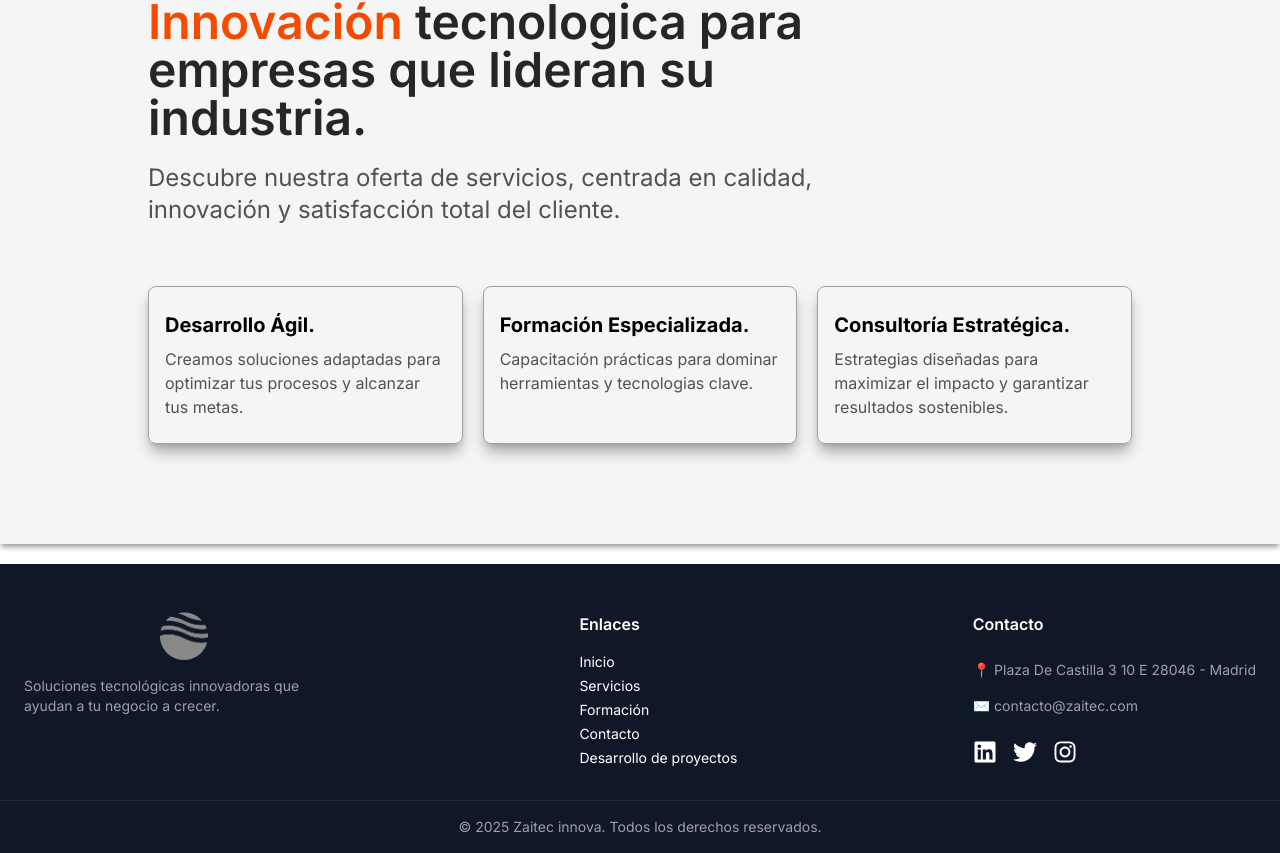
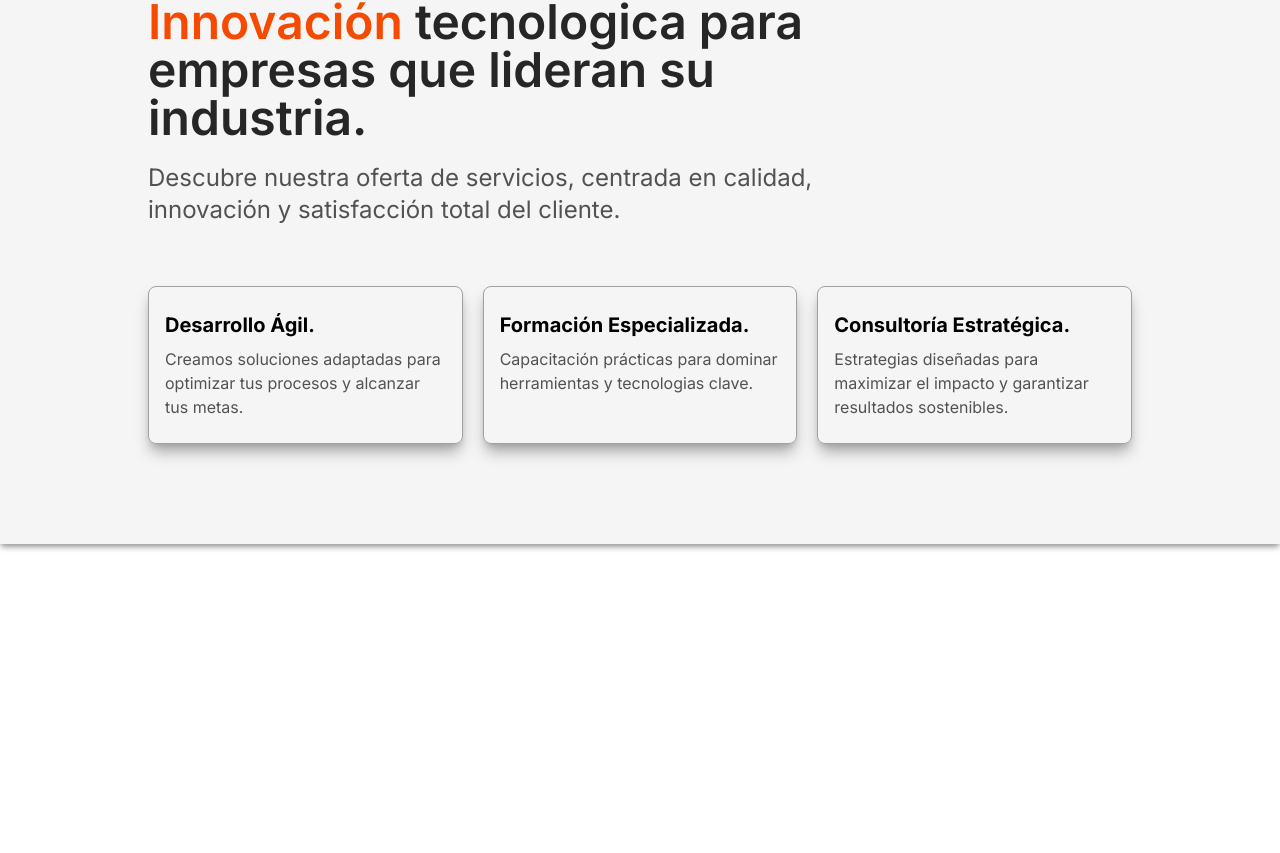
Before and after one commit to ZaitecS25-Internship-projects/I_S25_Web_Zaitec, a React (Vite) app: page / in a window 1280 px wide. Shown: the part 662-1515 px from the top of the page. After the commit the page ends 1226 px from the top, so only its background shows below. Built offline with nearby package versions, Linux system fonts and the light colour scheme.

Commit message:
Update main.tsx
eliminado el footer de aqui

```diff
--- a/src/main.tsx
+++ b/src/main.tsx
@@ -3,12 +3,12 @@ import { createRoot } from 'react-dom/client'
 import { RouterProvider } from 'react-router-dom'
 import './index.css'
 import { routerApp } from './router'
-import Footer from "./components/Footer"
+
 
 //! Cargar el routerApp desde el archivo router
 createRoot(document.getElementById('root')!).render(
   <StrictMode>
     <RouterProvider router={routerApp}/>
-      <Footer />
+
   </StrictMode>,
 )
```
